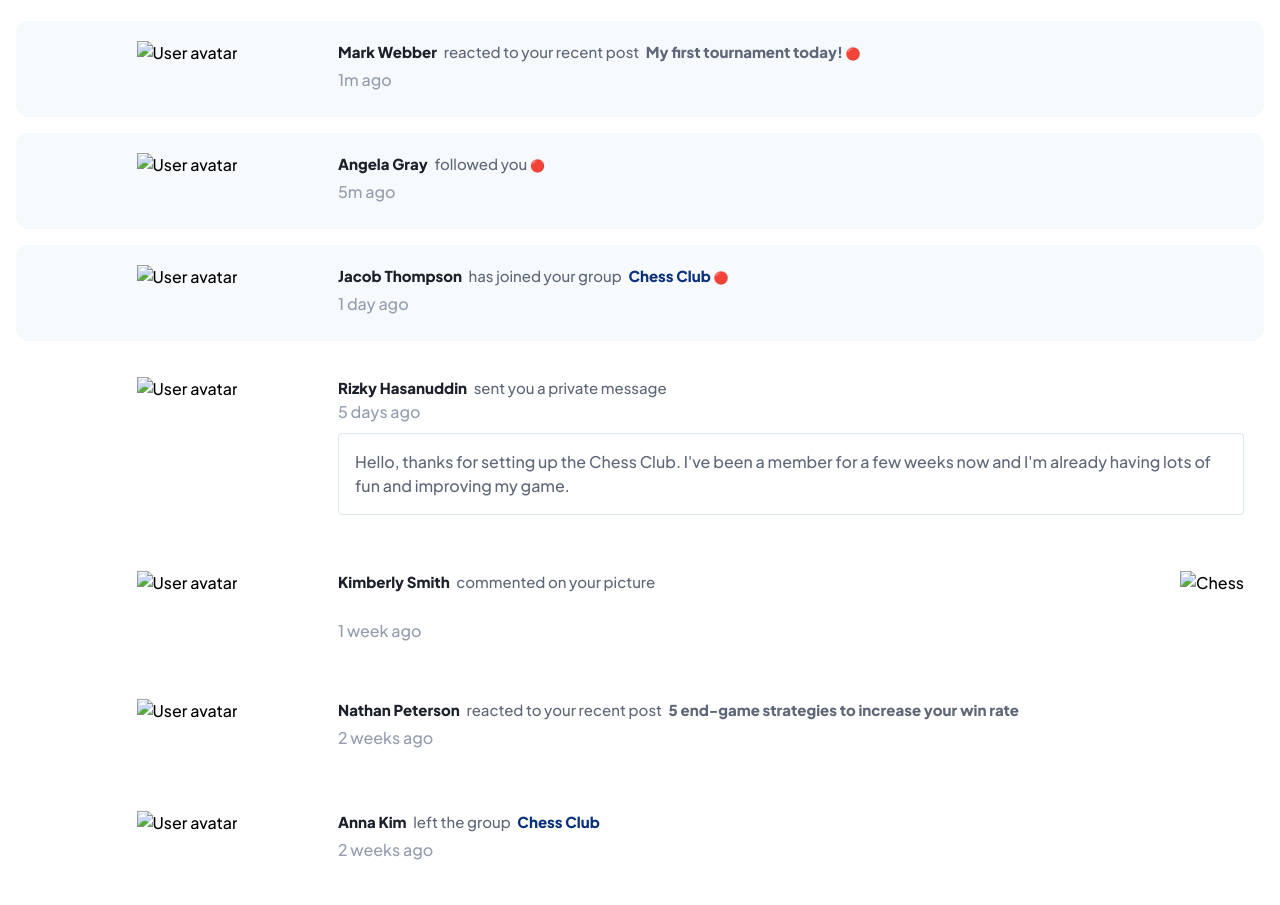
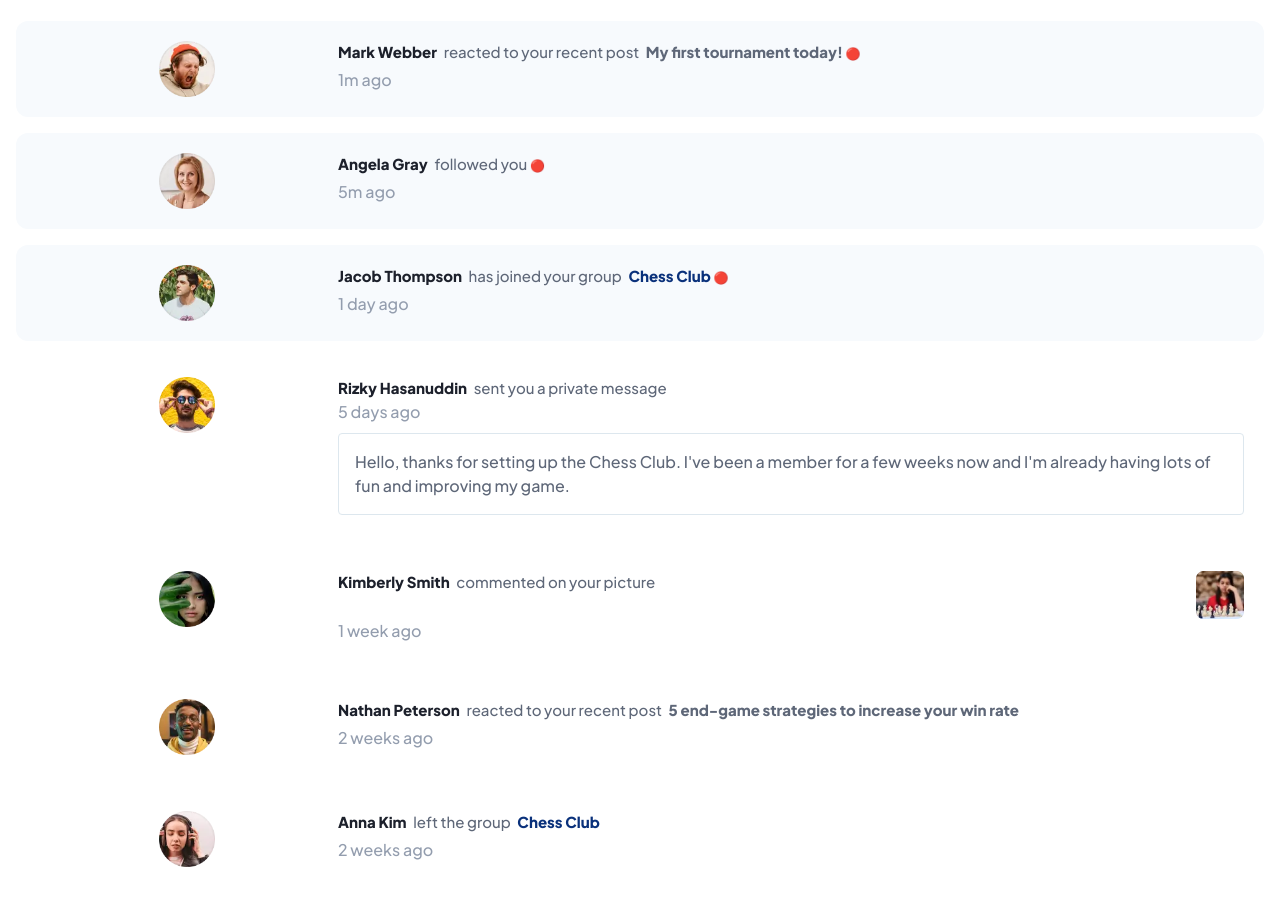
Before and after one commit to nastaj/notifications-page, a website: page src/index.html in a window 1280 px wide. Shown: the part 51-956 px from the top of the page. Drawn offline with Linux system fonts and the light colour scheme; the site is published under a folder, as on GitHub Pages, so addresses that start at the root find nothing.

Commit message:
fixed image links

```diff
--- a/src/index.html
+++ b/src/index.html
@@ -42,7 +42,7 @@
         >
           <img
             class="row-span-2 h-14 justify-self-center"
-            src="/assets/images/avatar-mark-webber.webp"
+            src="../assets/images/avatar-mark-webber.webp"
             alt="User avatar"
           />
           <p class="text-m text-blue-grayish-dark-1">
@@ -61,7 +61,7 @@
         >
           <img
             class="row-span-2 h-14 justify-self-center"
-            src="/assets/images/avatar-angela-gray.webp"
+            src="../assets/images/avatar-angela-gray.webp"
             alt="User avatar"
           />
           <p class="text-m text-blue-grayish-dark-1">
@@ -79,7 +79,7 @@
         >
           <img
             class="row-span-2 h-14 justify-self-center"
-            src="/assets/images/avatar-jacob-thompson.webp"
+            src="../assets/images/avatar-jacob-thompson.webp"
             alt="User avatar"
           />
           <p class="text-m text-blue-grayish-dark-1">
@@ -96,7 +96,7 @@
         <div class="grid grid-cols-[1fr_3fr] p-5 rounded-xl mb-4">
           <img
             class="row-span-2 h-14 justify-self-center"
-            src="/assets/images/avatar-rizky-hasanuddin.webp"
+            src="../assets/images/avatar-rizky-hasanuddin.webp"
             alt="User avatar"
           />
           <p class="text-m text-blue-grayish-dark-1">
@@ -120,7 +120,7 @@
         <div class="grid grid-cols-[1fr_2fr_1fr] p-5 rounded-xl mb-4">
           <img
             class="row-span-2 h-14 justify-self-center"
-            src="/assets/images/avatar-kimberly-smith.webp"
+            src="../assets/images/avatar-kimberly-smith.webp"
             alt="User avatar"
           />
           <p class="text-m text-blue-grayish-dark-1">
@@ -131,7 +131,7 @@
           </p>
           <img
             class="h-12 justify-self-end"
-            src="/assets/images/image-chess.webp"
+            src="../assets/images/image-chess.webp"
             alt="Chess"
           />
           <p class="text-blue-grayish">1 week ago</p>
@@ -140,7 +140,7 @@
         <div class="grid grid-cols-[1fr_3fr] p-5 rounded-xl mb-4">
           <img
             class="row-span-2 h-14 justify-self-center"
-            src="/assets/images/avatar-nathan-peterson.webp"
+            src="../assets/images/avatar-nathan-peterson.webp"
             alt="User avatar"
           />
           <p class="text-m text-blue-grayish-dark-1">
@@ -158,7 +158,7 @@
         <div class="grid grid-cols-[1fr_3fr] p-5 rounded-xl mb-4">
           <img
             class="row-span-2 h-14 justify-self-center"
-            src="/assets/images/avatar-anna-kim.webp"
+            src="../assets/images/avatar-anna-kim.webp"
             alt="User avatar"
           />
           <p class="text-m text-blue-grayish-dark-1">
```
